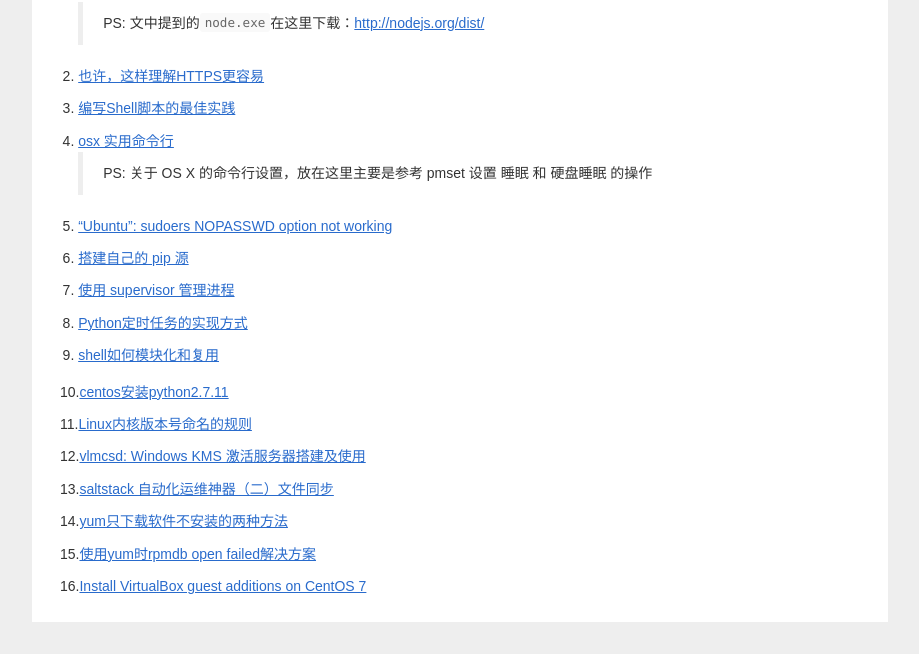
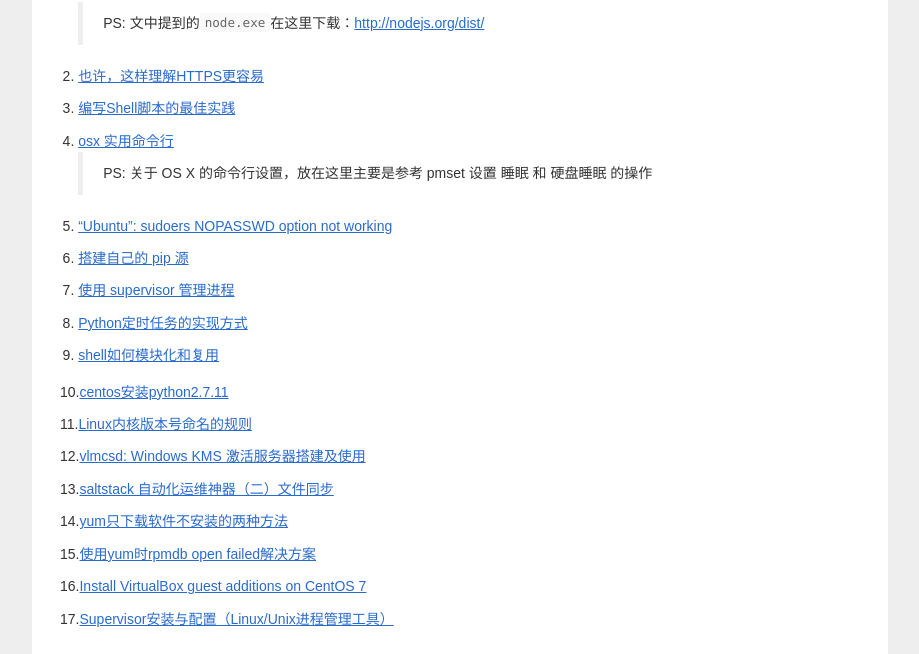
Before and after one commit to ldjhust/ldjhust.github.io, a Jekyll site: the page built from _posts/2017-7-21-reference-article.markdown, in a window 1280 px wide. Shown: the part 460-1114 px from the top of the page, without its empty margins (180-1099 px from the left). Built offline with Jekyll 4.4.1, drawn with Linux system fonts in a browser that asks for light colours; nearby versions of some CDN libraries; comment, search, counter and statistics services are not loaded; before the commit the page ends 1082 px from its top, so only the background shows below that.

Commit message:
Update 2017-7-21-reference-article.markdown

```diff
--- a/_posts/2017-7-21-reference-article.markdown
+++ b/_posts/2017-7-21-reference-article.markdown
@@ -41,3 +41,5 @@ comments: false
 15.[使用yum时rpmdb open failed解决方案](http://blog.sina.com.cn/s/blog_6fb8aaeb0101aegn.html)
 
 16.[Install VirtualBox guest additions on CentOS 7](https://www.megajason.com/2017/06/10/install-virtualbox-guest-additions-on-centos-7/)
+
+17.[Supervisor安装与配置（Linux/Unix进程管理工具）](http://blog.csdn.net/xyang81/article/details/51555473)
```
